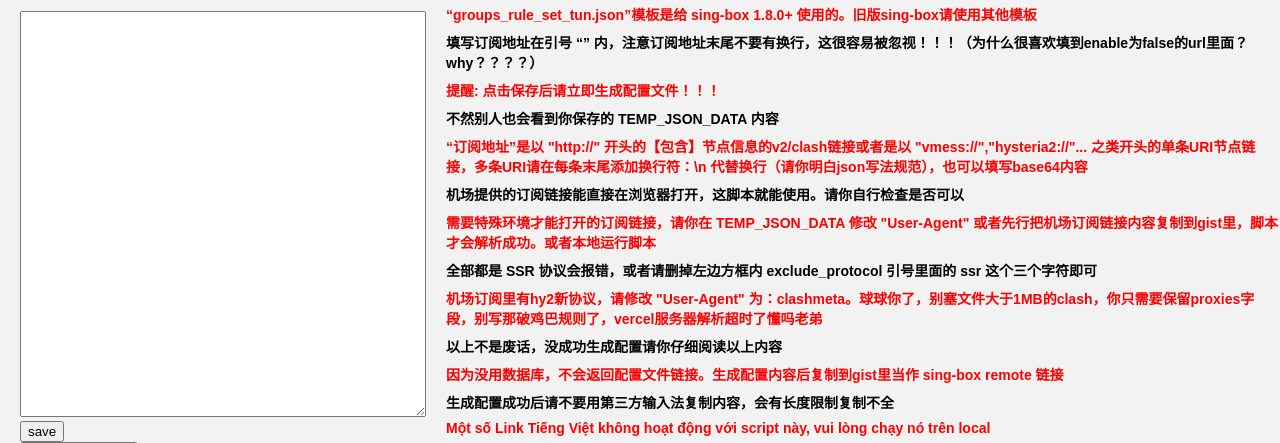
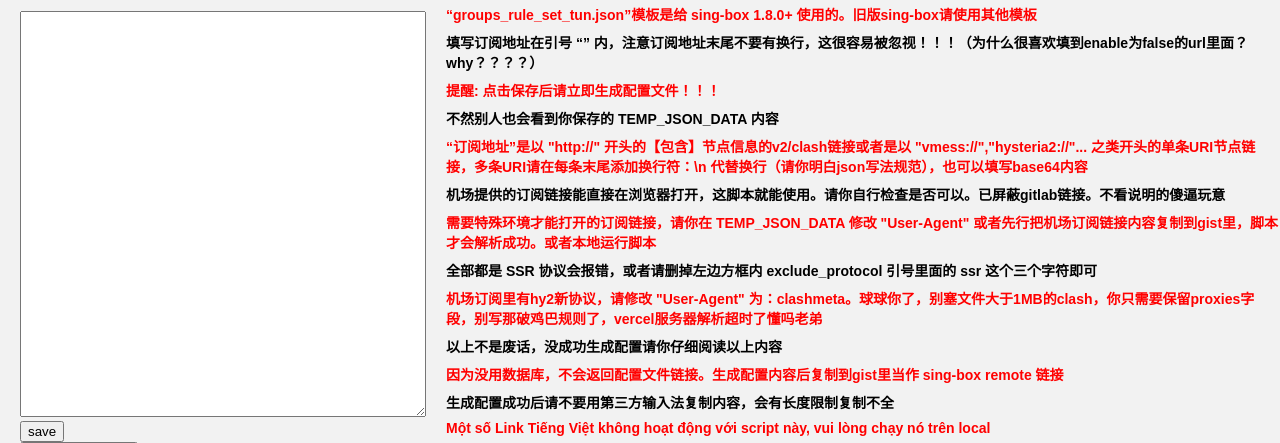
Before and after one commit to gg4924/sing-box-subscribe, a Flask app: template templates/index.html in a window 1280 px wide. Shown: the part 192-635 px from the top of the page. Run offline with Flask 3, Linux system fonts and the light colour scheme; the template is opened without the code that fills it, so the values that code supplies are empty.

Commit message:
Update index.html

```diff
--- a/templates/index.html
+++ b/templates/index.html
@@ -90,7 +90,7 @@
             <h3 style="margin: 8px 0; font-size: 14px;" data-translate="5" data-color="red"><span style="font-weight: bold; color: red; margin: 5px 0; font-size: 14px;">提醒: 点击保存后请立即生成配置文件！！！</span></h3>
             <h3 style="margin: 8px 0; font-size: 14px;" data-translate="6"><span style="font-weight: bold; color: black; margin: 5px 0; font-size: 14px;">不然别人也会看到你保存的 TEMP_JSON_DATA 内容</span></h3>
             <h3 style="margin: 8px 0; font-size: 14px;" data-translate="7" data-color="red"><span style="font-weight: bold; color: red; margin: 5px 0; font-size: 14px;">“订阅地址”是以 "http://" 开头的【包含】节点信息的v2/clash链接或者是以 "vmess://","hysteria2://"... 之类开头的单条URI节点链接，多条URI请在每条末尾添加换行符：\n 代替换行（请你明白json写法规范），也可以填写base64内容</span></h3>
-            <h3 style="margin: 8px 0; font-size: 14px;" data-translate="8"><span style="font-weight: bold; color: black; margin: 5px 0; font-size: 14px;">机场提供的订阅链接能直接在浏览器打开，这脚本就能使用。请你自行检查是否可以</span></h3>
+            <h3 style="margin: 8px 0; font-size: 14px;" data-translate="8"><span style="font-weight: bold; color: black; margin: 5px 0; font-size: 14px;">机场提供的订阅链接能直接在浏览器打开，这脚本就能使用。请你自行检查是否可以。已屏蔽gitlab链接。不看说明的傻逼玩意</span></h3>
             <h3 style="margin: 8px 0; font-size: 14px;" data-translate="9" data-color="red"><span style="font-weight: bold; color: red; margin: 5px 0; font-size: 14px;">需要特殊环境才能打开的订阅链接，请你在 TEMP_JSON_DATA 修改 "User-Agent" 或者先行把机场订阅链接内容复制到gist里，脚本才会解析成功。或者本地运行脚本</span></h3>
             <h3 style="margin: 8px 0; font-size: 14px;" data-translate="10"><span style="font-weight: bold; color: black; margin: 5px 0; font-size: 14px;">全部都是 SSR 协议会报错，或者请删掉左边方框内 exclude_protocol 引号里面的 ssr 这个三个字符即可</span></h3>
             <h3 style="margin: 8px 0; font-size: 14px;" data-translate="11" data-color="red"><span style="font-weight: bold; color: red; margin: 5px 0; font-size: 14px;">机场订阅里有hy2新协议，请修改 "User-Agent" 为：clashmeta。球球你了，别塞文件大于1MB的clash，你只需要保留proxies字段，别写那破鸡巴规则了，vercel服务器解析超时了懂吗老弟</span></h3>
```
